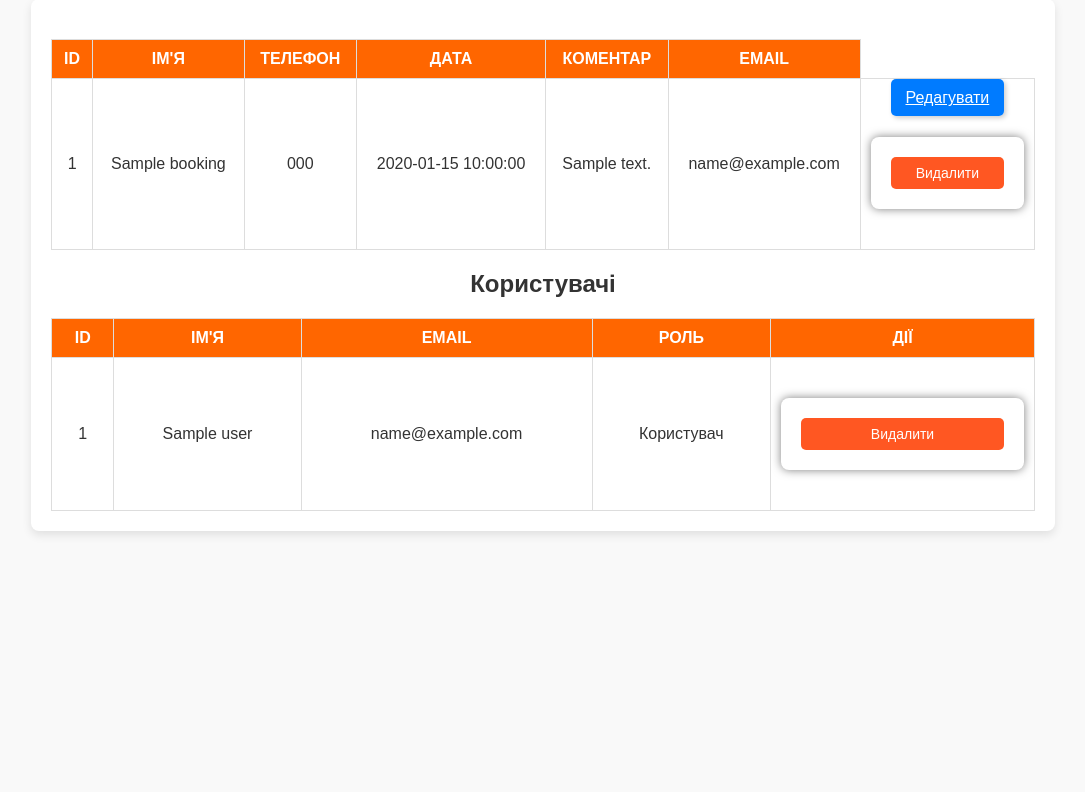
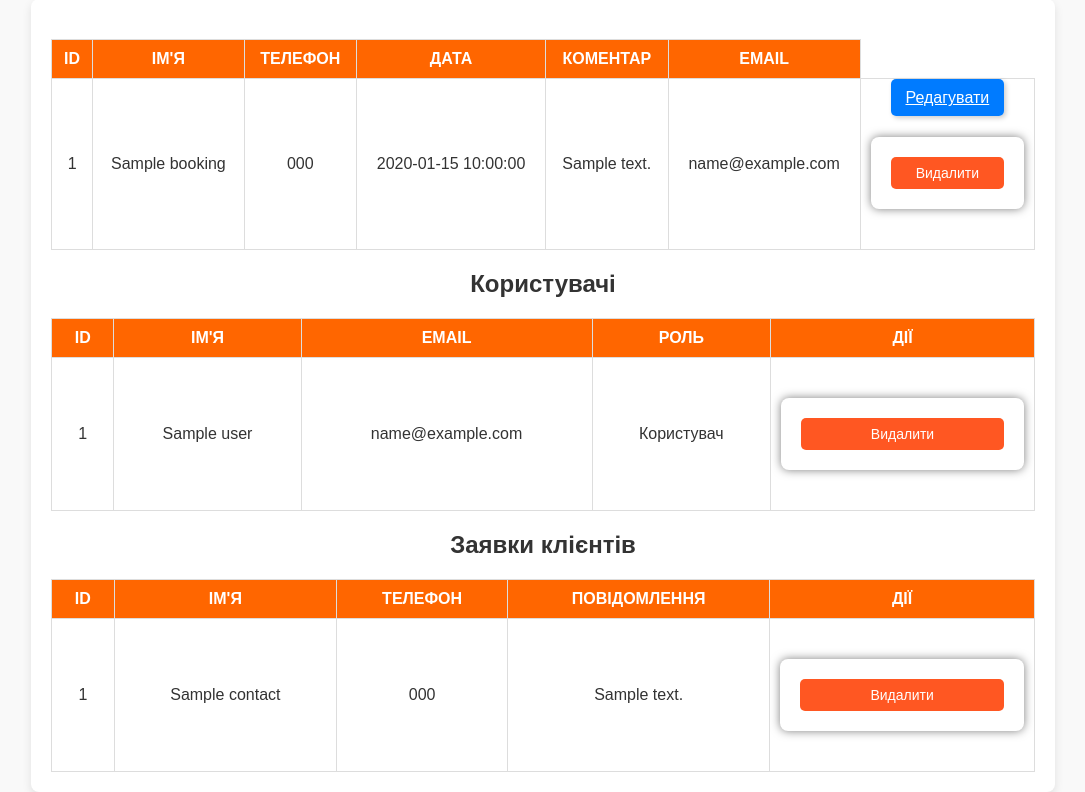
Before and after one commit to valery2024-2024/sto_project, a Python web app: template app/templates/admin.html in a window 1280 px wide. Shown: the part 79-871 px from the top of the page, without its empty margins (97-1182 px from the left). Before the commit the page ends 614 px from the top, so only its background shows below. Run offline with Jinja, Linux system fonts and the light colour scheme; the template is opened without the code that fills it: most values are stand-ins (such as "Sample title", 1, 10 or a date in 2020).

Commit message:
Integrated contact messages into admin panel

```diff
--- a/app/routes/admin.py
+++ b/app/routes/admin.py
@@ -1,7 +1,7 @@
 from flask import Blueprint, flash, jsonify, redirect, render_template, session, url_for
 
 from app.extensions import db
-from app.models import Booking, User
+from app.models import Booking, ContactMessage, User
 
 
 admin_bp = Blueprint("admin", __name__)
@@ -27,7 +27,8 @@ def admin():
 
     bookings = Booking.query.all()
     users = User.query.all()
-    return render_template('admin.html', bookings=bookings, users=users)
+    contacts = ContactMessage.query.all()
+    return render_template('admin.html', bookings=bookings, users=users, contacts=contacts)
 
 
 @admin_bp.route("/admin/users")
--- a/app/templates/admin.html
+++ b/app/templates/admin.html
@@ -67,8 +67,39 @@
            </tr>
            {% endfor %}
        </tbody>
-   </table>
-   </div>
+    </table>
+       <h2>Заявки клієнтів</h2>
+       {% if contacts %}
+       <table>
+           <thead>
+               <tr>
+                   <th>ID</th>
+                   <th>Ім'я</th>
+                   <th>Телефон</th>
+                   <th>Повідомлення</th>
+                   <th>Дії</th>
+               </tr>
+           </thead>
+           <tbody>
+               {% for contact in contacts %}
+               <tr>
+                   <td>{{ contact.id }}</td>
+                   <td>{{ contact.name }}</td>
+                   <td>{{ contact.phone }}</td>
+                   <td>{{ contact.message }}</td>
+                   <td>
+                       <form action="{{ url_for('contact.delete_contact', contact_id=contact.id) }}" method="POST">
+                           <button type="submit" class="delete-btn">Видалити</button>
+                       </form>
+                   </td>
+               </tr>
+               {% endfor %}
+           </tbody>
+       </table>
+       {% else %}
+       <p>Заявок поки немає.</p>
+       {% endif %}
+    </div>
    <!-- Підключення JavaScript -->
    <script src="{{ url_for('static', filename='js/scripts.js') }}"></script>
   </body>
```
